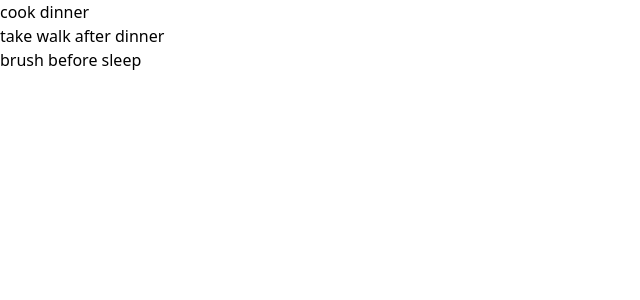
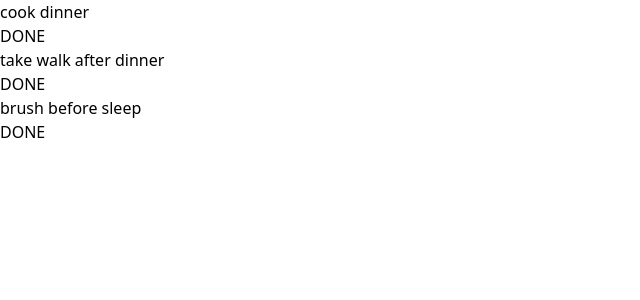
Before and after one commit to iwai-0310/taskTodo-ReTa, a React (Create React App) app: page / in a window 1280 px wide. Shown: the top 300 px of the page, without its empty margins (0-640 px from the left). Built offline with nearby package versions, Linux system fonts and the light colour scheme.

Commit message:
ADD: line-throught decoration for taskDone true, TEST: after done button is clicked text gets line-thought -success

```diff
--- a/src/App.js
+++ b/src/App.js
@@ -19,7 +19,7 @@ function App() {
     setTasks(newTasks);
   }
   //function to handle completed tasks
-  const completTodo=index=>{
+  const completeTask=index=>{
     //copy the existing tasks array
     const newTasks=[...tasks];
     // Mark the task at  index to done
@@ -34,7 +34,7 @@ function App() {
       {/* map the list here */}
       {tasks.map((task,index)=>(
         // for every index pass the task as prop to Task component
-        <Task key={index} index={index} task={task}/>
+        <Task key={index} index={index} task={task} completeTask={completeTask}/>
       ))}
       <TaskForm addNewTask={addNewTask}/>
       </div>
--- a/src/components/Task.jsx
+++ b/src/components/Task.jsx
@@ -1,9 +1,14 @@
 import React from 'react'
-
-const Task = ({task}) => {
+import completeTask from "../App"
+const Task = ({task,index,completeTask}) => {
   return (
-    <div className='task'>
-       <h5>{task.text}</h5>
+    <div className='task'
+    style={{textDecoration:task.taskDone ? "line-through":""}}
+    >
+       {task.text}
+       <div>
+        <button onClick={()=>completeTask(index)}>DONE</button>
+       </div>
     </div>
   )
 }
```
